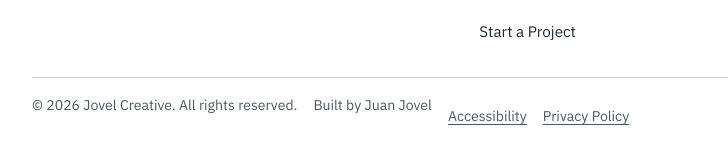
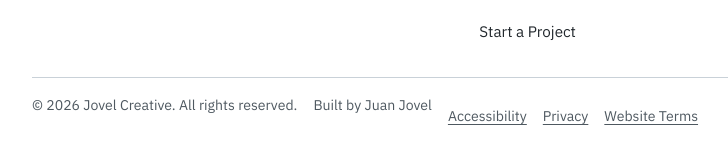
Before and after one commit to JJovel-09/Jovel-Creative, a PHP site: page /about.php in a window 1280 px wide. Shown: the part 2987-3149 px from the top of the page, without its empty margins (70-798 px from the left). Run offline with PHP 8.4, Linux system fonts and the light colour scheme.

Commit message:
Link footer to support pages

```diff
--- a/includes/footer.php
+++ b/includes/footer.php
@@ -42,8 +42,9 @@ if (!defined('JOVEL_SITE')) {
     <div class="footer-bottom">
       <span>&copy; <?= date('Y') ?> <?= e(SITE_NAME) ?>. All rights reserved.</span>
       <span>Built by Juan Jovel</span>
-      <a href="/accessibility.html">Accessibility</a>
-      <a href="/privacy-policy.html">Privacy Policy</a>
+      <a href="/accessibility">Accessibility</a>
+      <a href="/privacy">Privacy</a>
+      <a href="/terms">Website Terms</a>
     </div>
   </div>
 </footer>
```
